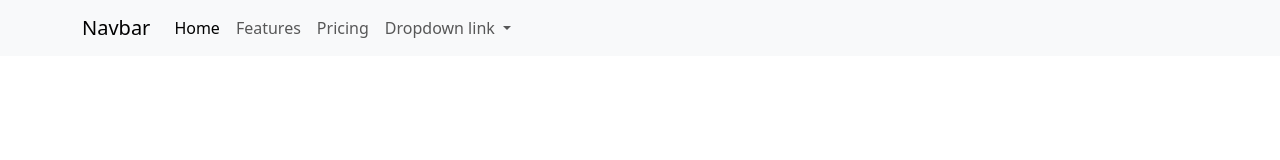
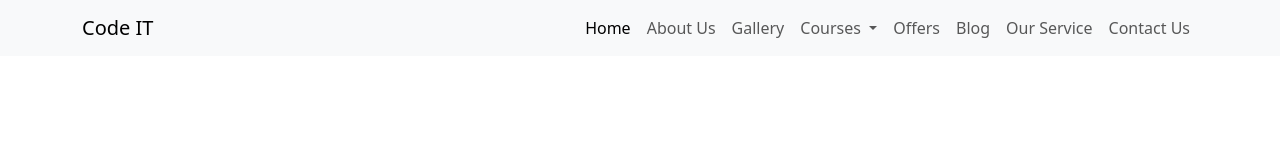
Before and after one commit to Anuska22/git-eg-web-5, a plain HTML site: page index.html in a window 1280 px wide. Drawn offline with nearby package versions, Linux system fonts and the light colour scheme.

Commit message:
index page modified

```diff
--- a/index.html
+++ b/index.html
@@ -12,30 +12,42 @@
     <section>
         <nav class="navbar navbar-expand-lg bg-body-tertiary">
             <div class="container">
-              <a class="navbar-brand" href="#">Navbar</a>
+              <a class="navbar-brand" href="#">Code IT</a>
               <button class="navbar-toggler" type="button" data-bs-toggle="collapse" data-bs-target="#navbarNavDropdown" aria-controls="navbarNavDropdown" aria-expanded="false" aria-label="Toggle navigation">
                 <span class="navbar-toggler-icon"></span>
               </button>
               <div class="collapse navbar-collapse" id="navbarNavDropdown">
-                <ul class="navbar-nav">
+                <ul class="navbar-nav ms-auto">
                   <li class="nav-item">
                     <a class="nav-link active" aria-current="page" href="#">Home</a>
                   </li>
                   <li class="nav-item">
-                    <a class="nav-link" href="#">Features</a>
+                    <a class="nav-link" href="#">About Us</a>
                   </li>
                   <li class="nav-item">
-                    <a class="nav-link" href="#">Pricing</a>
+                    <a class="nav-link" href="#">Gallery</a>
                   </li>
                   <li class="nav-item dropdown">
                     <a class="nav-link dropdown-toggle" href="#" role="button" data-bs-toggle="dropdown" aria-expanded="false">
-                      Dropdown link
+                      Courses
                     </a>
                     <ul class="dropdown-menu">
-                      <li><a class="dropdown-item" href="#">Action</a></li>
-                      <li><a class="dropdown-item" href="#">Another action</a></li>
-                      <li><a class="dropdown-item" href="#">Something else here</a></li>
+                      <li><a class="dropdown-item" href="#">Web development</a></li>
+                      <li><a class="dropdown-item" href="#">Programming courses</a></li>
+                      <li><a class="dropdown-item" href="#">Mobile App Development</a></li>
                     </ul>
+                  </li>
+                  <li class="nav-item">
+                    <a class="nav-link" href="#">Offers</a>
+                  </li>
+                  <li class="nav-item">
+                    <a class="nav-link" href="#">Blog</a>
+                  </li>
+                  <li class="nav-item">
+                    <a class="nav-link" href="#">Our Service</a>
+                  </li>
+                  <li class="nav-item">
+                    <a class="nav-link" href="#">Contact Us</a>
                   </li>
                 </ul>
               </div>
```
